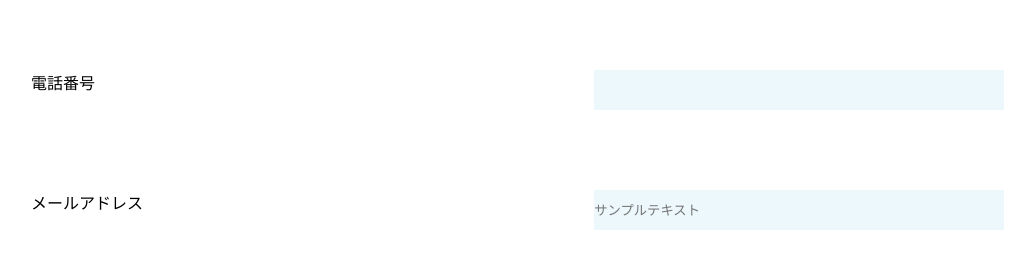
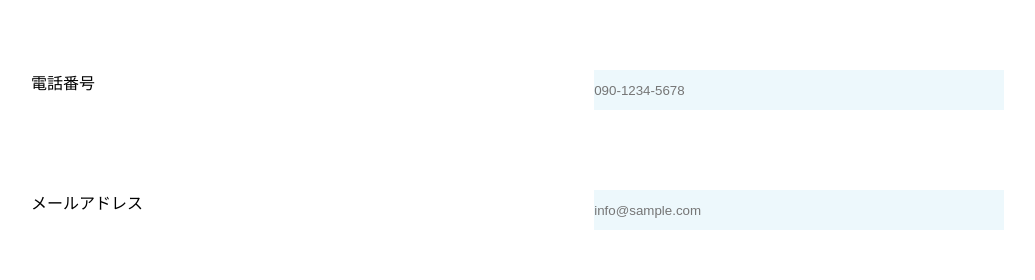
Before and after one commit to reiji-0720/EnGii-HP-recreate, a Nuxt app: page /contact in a window 1280 px wide. Shown: the part 1251-1531 px from the top of the page, without its empty margins (97-1132 px from the left). Built offline with nearby package versions, Linux system fonts and the light colour scheme.

Commit message:
Update contact.vue

```diff
--- a/pages/contact.vue
+++ b/pages/contact.vue
@@ -5,45 +5,47 @@
           <p class="explain">EnGiiについてご相談やご質問などがある方は<br>
             下記の電話番号かお問い合わせフォームよりお問い合わせください。</p>
           <div class="form">
+          <form action="https://docs.google.com/forms/u/1/d/e/1FAIpQLScp65y3TPoo0lu4EU4wCzYBghCQVIcUg-AIKFDCO_W0ddg9Mg/formResponse">
             <div class="formBox genre">
               <div class="text">
-              <p class="adjustP">お問い合わせジャンル</p>
+              <label for="genre"class="adjustP">お問い合わせジャンル</label>
               </div>
-              <input type="text">
+              <input id="genre"type="text"name="entry.1349348887">
             </div>
             <div class="formBox name">
             <div class="text">
-              <p adjustP>お名前</p>
+              <label for="name"adjustP>お名前</label>
               </div>
-              <input type="text">
+              <input id="name"type="text"name="entry.1349348887">
             </div>
             <div class="formBox nameFurigana">
             <div class="text">
-              <p adjustP>お名前（フリガナ）</p>
+              <label for="nameFurigana"adjustP>お名前（フリガナ）</label>
               </div>
-              <input type="text">
+              <input id="nameFurigana"type="text"mame="entry.588093518">
             </div>
             <div class="formBox tel">
             <div class="text">
-              <p adjustP>電話番号</p>
+              <label for="tel"adjustP>電話番号</label>
               </div>
-              <input type="text">
+              <input name="entry.880583967"id="tel"type="tel"pattern="[0-9]{3}-[0-9]{4}-[0-9]{4}" placeholder="090-1234-5678">
             </div>
             <div class="formBox mail">
             <div class="text">
-              <p adjustP>メールアドレス</p>
+              <label for="email"adjustP>メールアドレス</label>
               </div>
-              <input placeholder="サンプルテキスト" type="text">
+              <input  placeholder="info@sample.com"pattern="[a-z0-9._%+-]+@[a-z0-9.-]+\.[a-z]{2,3}$" type="email" name="entry.1756975779"id="email">
             </div>
             <div class="formBox content">
             <div class="text">
-              <p adjustP>お問い合わせ内容</p>
+              <label for="content"adjustP>お問い合わせ内容</label>
               </div>
-              <textarea rows="20"cols="60" ></textarea>
+              <textarea name="entry.1417750318"id="content"rows="20"cols="60" ></textarea>
             </div>
             <div class="submit">
-              <button class="btn-submit bg-mainColor">送信</button>
+              <button type="submit" value="送信" class="btn-submit bg-mainColor">送信</button>
             </div>
+            </form>
           </div>
         </div>
     </div>
```
Lines whose indentation alone changed are shown as unchanged.
